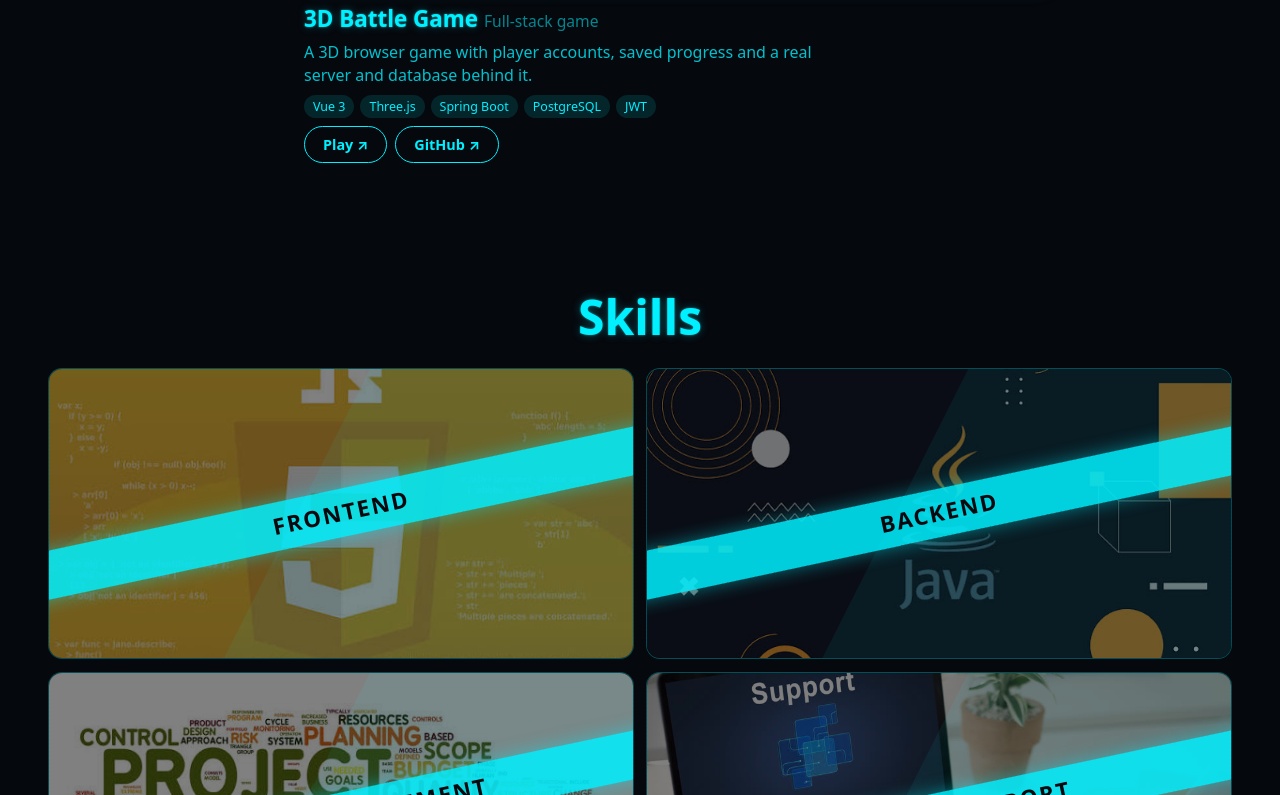
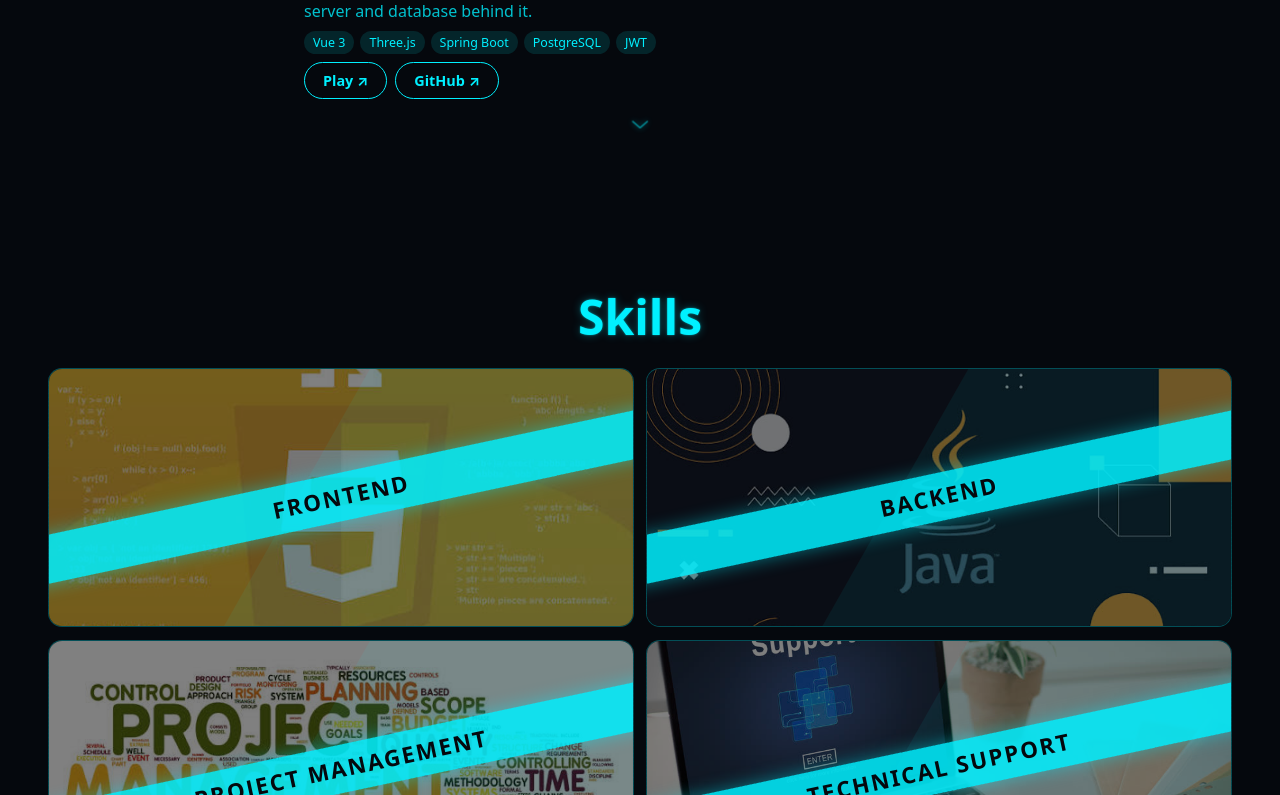
Before and after one commit to olegkoltsovace-source/Portfolio, a Vue app: page / in a window 1280 px wide. Shown: the part 1405-2200 px from the top of the page. Built offline with nearby package versions, Linux system fonts and the light colour scheme; what @tsparticles/vue3 would draw is missing.

Commit message:
Arrow for other sections

```diff
--- a/src/App.vue
+++ b/src/App.vue
@@ -29,8 +29,8 @@
 
 const sections = [
   { id: "hero", label: "Home" },
+  { id: "projects", label: "Projects" },
   { id: "skills", label: "Skills" },
-  { id: "projects", label: "Projects" },
   { id: "connect", label: "Connect" },
 ];
 
--- a/src/components/ProjectsSection.vue
+++ b/src/components/ProjectsSection.vue
@@ -105,12 +105,14 @@
         </div>
       </div>
     </div>
+    <ScrollArrow class="projects-arrow" to="skills" label="skills" />
   </section>
 </template>
 
 <script setup>
 import { ref, computed, nextTick, onMounted, onBeforeUnmount } from "vue";
 import gsap from "gsap";
+import ScrollArrow from "./ScrollArrow.vue";
 
 // Project videos and preview images (in src/assets/projects/)
 import project1 from "../assets/projects/project1.mp4";
@@ -715,6 +717,14 @@
   }
 }
 
+/* Phones held upright up to 880px tall: the project grid + video + info already fill the screen,
+   so the "go down" arrow would squeeze the video. Hide it there (taller phones keep it). */
+@media (orientation: portrait) and (max-height: 880px) {
+  .projects-arrow {
+    display: none;
+  }
+}
+
 /* Very short screens (phones held sideways): keep only name, tags and buttons */
 @media (max-height: 420px) {
   .project-text {
--- /dev/null
+++ b/src/components/ScrollArrow.vue
@@ -0,0 +1,147 @@
+<template>
+  <!-- "Go down" hint at the bottom of a section, the same animation as in the hero:
+       3 small arrows appear, merge into one big arrow, which nudges down and fades away.
+       Click = smooth scroll to the next section. -->
+  <button
+    ref="el"
+    class="scroll-arrow"
+    :aria-label="`Scroll to ${label}`"
+    @click="go"
+  >
+    <svg
+      v-for="n in 3"
+      :key="n"
+      class="chevron small"
+      viewBox="0 0 40 24"
+      aria-hidden="true"
+    >
+      <polyline points="6,6 20,18 34,6" />
+    </svg>
+    <svg class="chevron big" viewBox="0 0 40 24" aria-hidden="true">
+      <polyline points="6,6 20,18 34,6" />
+    </svg>
+  </button>
+</template>
+
+<script setup>
+import { ref, onMounted, onBeforeUnmount } from "vue";
+import gsap from "gsap";
+
+const props = defineProps({
+  to: { type: String, required: true }, // id of the next section, e.g. "skills"
+  label: { type: String, required: true }, // for screen readers: "Scroll to skills"
+});
+
+const el = ref(null);
+const reducedMotion = window.matchMedia(
+  "(prefers-reduced-motion: reduce)",
+).matches;
+let tl = null;
+let observer = null;
+
+const go = () => {
+  document.getElementById(props.to)?.scrollIntoView({ behavior: "smooth" });
+};
+
+// 3 small arrows drop in one by one → squeeze together into one big arrow →
+// the big arrow nudges down and fades away → repeat forever
+const build = () => {
+  const smalls = el.value.querySelectorAll(".small");
+  const big = el.value.querySelector(".big");
+  if (reducedMotion) {
+    gsap.set(big, { opacity: 1 }); // just show a still arrow
+    return;
+  }
+  const GAP = 14; // vertical distance between the small arrows (px)
+
+  tl = gsap.timeline({ repeat: -1, repeatDelay: 0.4, paused: true });
+  tl.set(smalls, { opacity: 0, scale: 0.7, y: (i) => (i - 1) * GAP - 10 })
+    .set(big, { opacity: 0, scale: 0.4, y: -4 })
+    .to(smalls, {
+      opacity: 1,
+      scale: 1,
+      y: (i) => (i - 1) * GAP,
+      duration: 0.35,
+      stagger: 0.15,
+      ease: "power2.out",
+    })
+    .to(
+      smalls,
+      { opacity: 0, y: 0, scale: 1.4, duration: 0.35, ease: "power3.in" },
+      "+=0.3",
+    )
+    .to(
+      big,
+      { opacity: 1, scale: 1, y: 0, duration: 0.4, ease: "back.out(2.5)" },
+      "-=0.1",
+    )
+    .to(big, { y: 10, duration: 0.5, ease: "sine.inOut" }, "+=0.15")
+    .to(big, { opacity: 0, y: 18, duration: 0.35, ease: "power2.in" });
+};
+
+onMounted(() => {
+  build();
+  // Only animate while the arrow is on screen (and not hidden by the CSS below)
+  observer = new IntersectionObserver(([entry]) => {
+    if (entry.isIntersecting) tl?.play();
+    else tl?.pause();
+  });
+  observer.observe(el.value);
+});
+
+onBeforeUnmount(() => {
+  observer?.disconnect();
+  tl?.kill();
+});
+</script>
+
+<style scoped>
+.scroll-arrow {
+  position: relative;
+  flex-shrink: 0; /* never squeezed by the section content */
+  display: block;
+  width: 64px;
+  height: 40px;
+  margin: 0 auto;
+  padding: 0;
+  border: none;
+  background: none;
+  cursor: pointer;
+}
+
+/* Short screens (e.g. iPhone SE, phones held sideways): no room, so no arrow */
+@media (max-height: 700px) {
+  .scroll-arrow {
+    display: none;
+  }
+}
+
+.chevron {
+  position: absolute;
+  left: 50%;
+  top: 50%;
+  opacity: 0; /* GSAP fades them in */
+  fill: none;
+  stroke: var(--neon-cyan);
+  stroke-linecap: round;
+  stroke-linejoin: round;
+  filter: drop-shadow(0 0 4px rgba(0, 240, 255, 0.7));
+}
+
+.chevron.small {
+  width: 24px;
+  margin: -7px 0 0 -12px; /* centre it */
+  stroke-width: 3;
+}
+
+.chevron.big {
+  width: 48px;
+  margin: -14px 0 0 -24px; /* centre it */
+  stroke-width: 3.5;
+}
+
+/* Stronger glow when hovered */
+.scroll-arrow:hover .chevron {
+  filter: drop-shadow(0 0 8px rgba(0, 240, 255, 1));
+}
+</style>
--- a/src/components/SkillsSection.vue
+++ b/src/components/SkillsSection.vue
@@ -47,11 +47,13 @@
         </div>
       </div>
     </div>
+    <ScrollArrow to="connect" label="contact" />
   </section>
 </template>
 
 <script setup>
 import { ref } from "vue";
+import ScrollArrow from "./ScrollArrow.vue";
 
 // Pictures for the tiles (in src/assets/skills/)
 import frontendImg from "../assets/skills/frontend.jpg";
```
